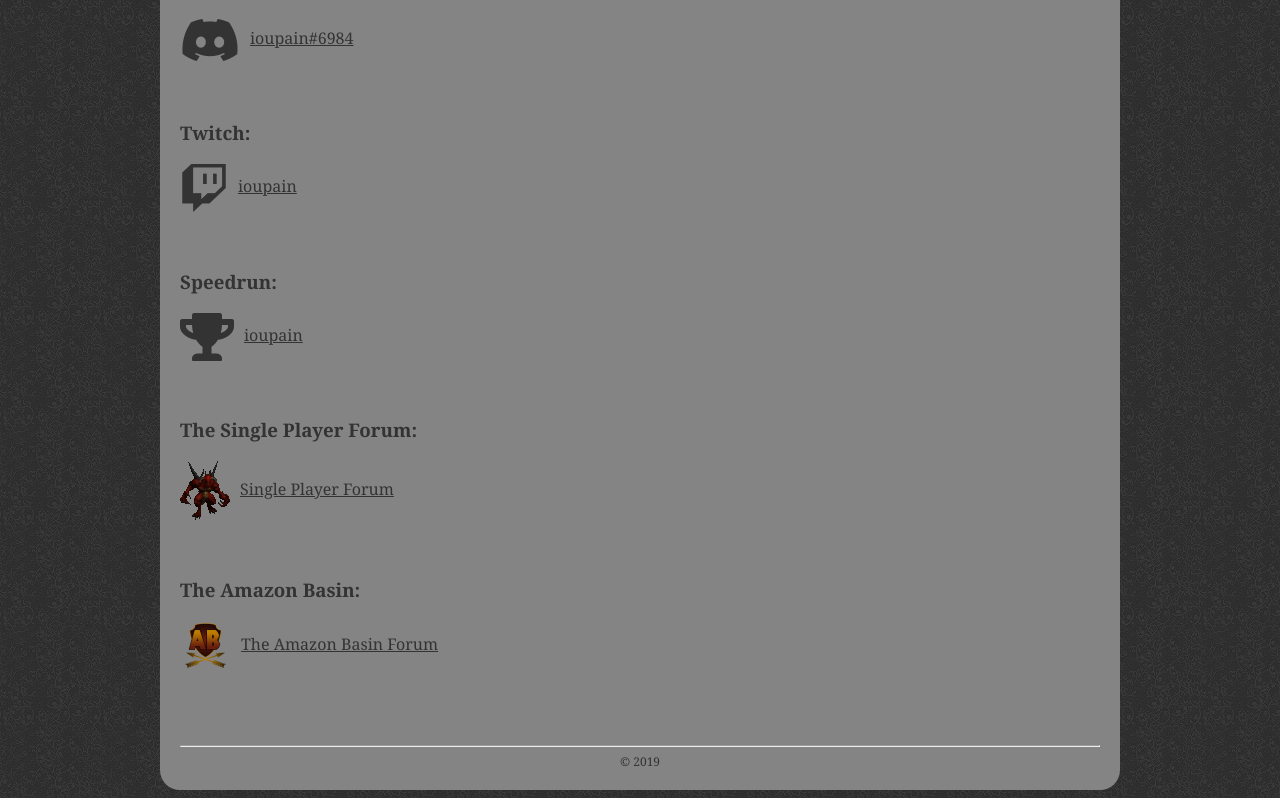
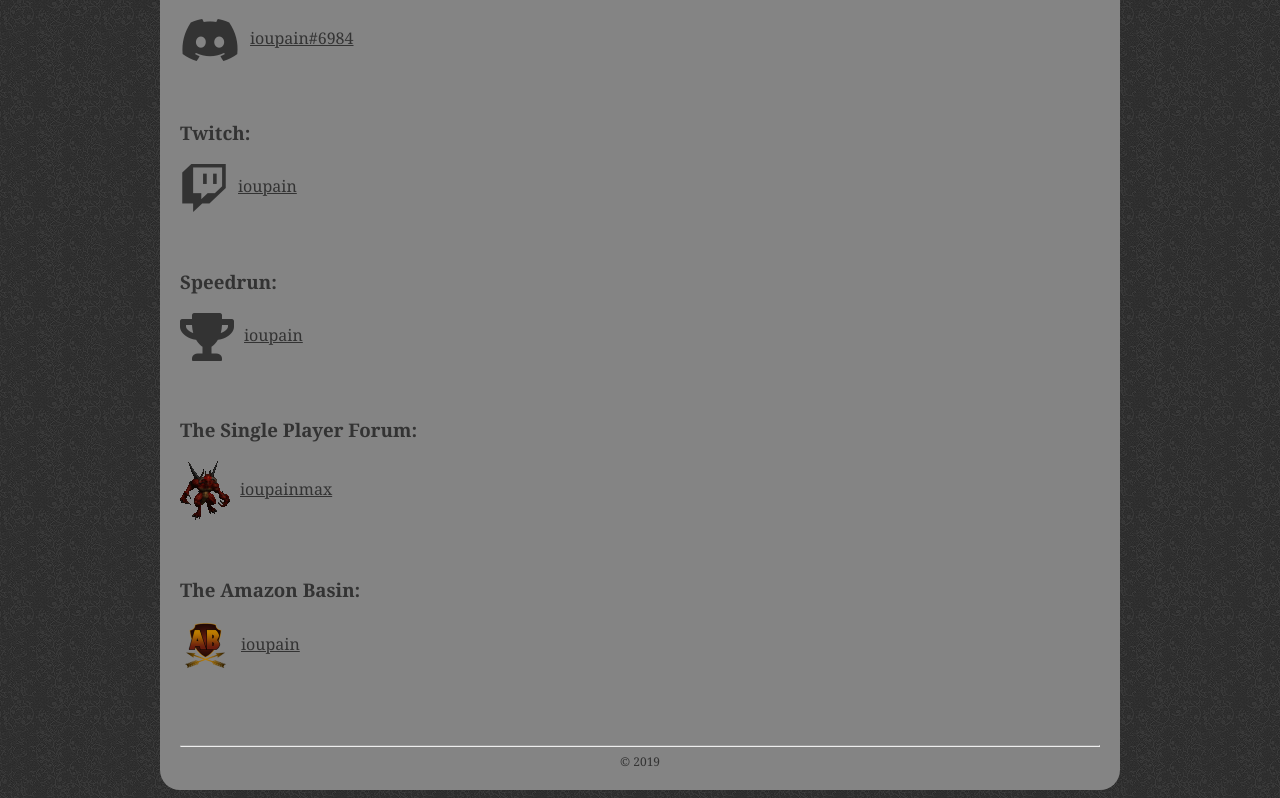
Before and after one commit to ioupain/ioupain.github.io, a plain HTML site: page social.html in a window 1280 px wide. Shown: the part 545-1343 px from the top of the page. Drawn offline with Linux system fonts and the light colour scheme.

Commit message:
Update HTML & CSS

```diff
--- a/css/style.css
+++ b/css/style.css
@@ -58,7 +58,6 @@ header img {
   padding-right: 20px;
   padding-bottom: 0px;
   padding-left: 20px;
-
 }
 
 .content-title .fas {
--- a/social.html
+++ b/social.html
@@ -56,10 +56,10 @@
             <p><a class="social-link" href="https://www.speedrun.com/user/ioupain/"><i class="fas fa-trophy fa-3x"></i>ioupain</a></p>
             <br>
             <h3>The Single Player Forum:</h3>
-            <p><a class="social-link" href="https://www.diabloii.net/forums/forums/single-player-forum.3/"><img src="img/diablo.gif" alt="Diablo II gif"></i>Single Player Forum</a></p>
+            <p><a class="social-link" href="https://www.diabloii.net/forums/members/ioupainmax.179885/"><img src="img/diablo.gif" alt="Diablo II gif"></i>ioupainmax</a></p>
             <br>
             <h3>The Amazon Basin:</h3>
-            <p><a class="social-link" href="https://www.theamazonbasin.com/forums/index.php?/forums/forum/501-diablo-ii/"><img src="img/Amazon_Basin_logo.png" alt="Amazon Basin logo"></i>The Amazon Basin Forum</a></p>
+            <p><a class="social-link" href="https://www.theamazonbasin.com/forums/index.php?/profile/21078-ioupain/"><img src="img/Amazon_Basin_logo.png" alt="Amazon Basin logo"></i>ioupain</a></p>
             <br>
 
 
```
